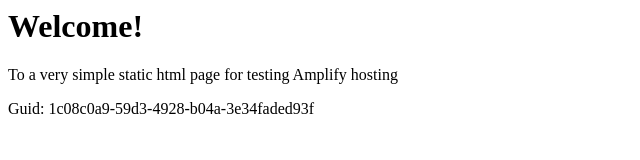
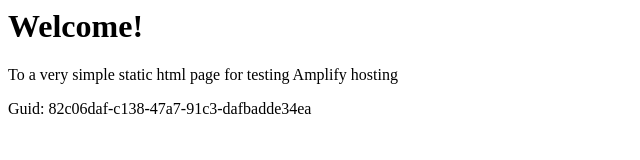
Before and after one commit to aws-aemilia-cdg/Github-PR-Commit-Integration-Test-DoNotTouch-GitHubWebhookPushCanaryTest-v1-prod-eu-west-3, a website: page src/index.html in a window 1280 px wide. Shown: the full height of the page, 0-640 px from the left. Drawn offline with Linux system fonts and the light colour scheme.

Commit message:
commit from integ tests

```diff
--- a/src/index.html
+++ b/src/index.html
@@ -12,6 +12,6 @@
 <body>
     <h1>Welcome!</h1>
     <p>To a very simple static html page for testing Amplify hosting</p>
-    <p>Guid: 1c08c0a9-59d3-4928-b04a-3e34faded93f</p></body>
+    <p>Guid: 82c06daf-c138-47a7-91c3-dafbadde34ea</p></body>
 
 </html>
```
